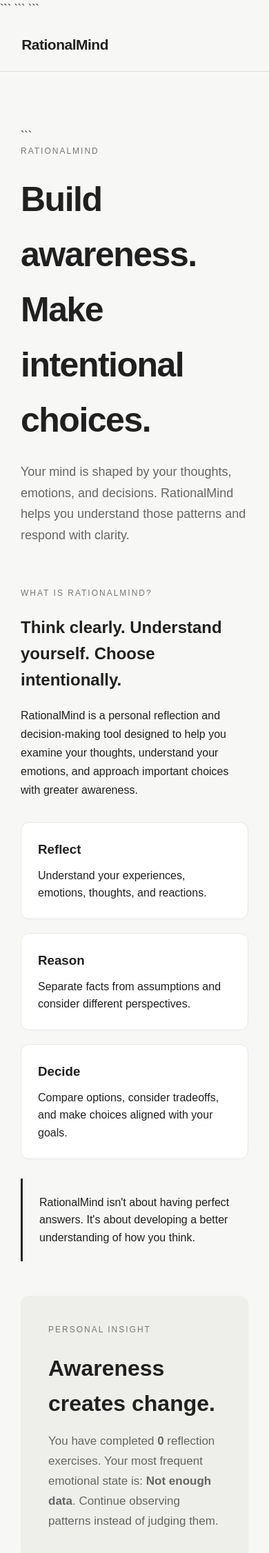
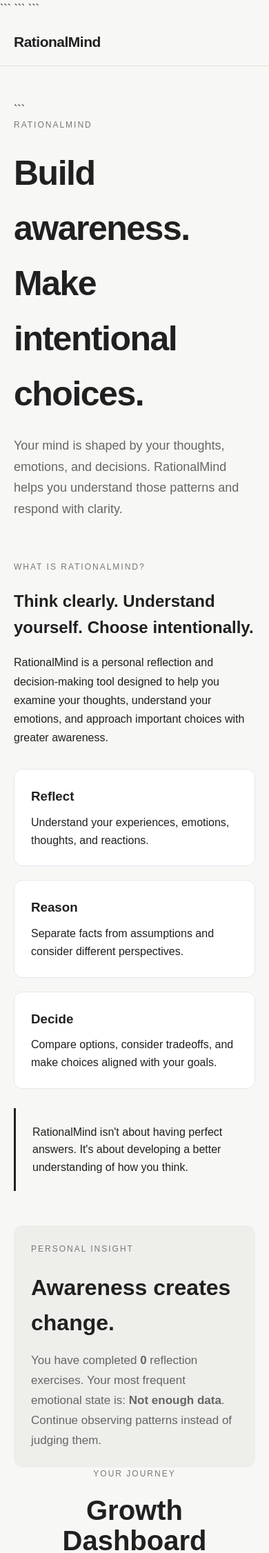
Before and after one commit to Kwakita123/RationalMind, a Flask app: page /dashboard in a window 390 px wide; the page is wider, and only the part inside the window is pictured. Shown: the top 2252 px of that part at 69% size. Run offline with Flask 3, Linux system fonts and the light colour scheme; the visitor is signed in with stand-in values (Sample User, id 1); data that the repository does not hold is empty.

Commit message:
Update style.css

```diff
--- a/static/style.css
+++ b/static/style.css
@@ -3508,3 +3508,101 @@ line-height: 1.6;
 .stat-card p {
     margin: 0;
 }
+/* =========================================
+   GLOBAL MOBILE IMPROVEMENTS
+========================================= */
+
+@media (max-width: 700px) {
+
+    body {
+        overflow-x: hidden;
+    }
+
+    nav {
+        padding: 18px 20px;
+    }
+
+    .page-container,
+    .checkin-container,
+    .decision-container,
+    .reset-container,
+    .reflection-container,
+    .explore-container,
+    .dashboard-container,
+    .history-container,
+    .feedback-container {
+        width: 100%;
+        padding-left: 20px;
+        padding-right: 20px;
+        margin-top: 50px;
+        margin-bottom: 50px;
+    }
+
+    .page-container h1 {
+        font-size: 38px;
+        line-height: 1.1;
+    }
+
+    .dashboard-header h1,
+    .reflection-header h1,
+    .decision-header h1,
+    .checkin-header h1,
+    .reset-header h1 {
+        line-height: 1.1;
+    }
+
+    .dashboard-header p:last-child,
+    .reflection-header p:last-child,
+    .decision-header p:last-child,
+    .checkin-header p:last-child,
+    .reset-header p:last-child {
+        font-size: 16px;
+    }
+
+    .page-container form {
+        gap: 8px;
+    }
+
+    .page-container input,
+    .page-container textarea,
+    .checkin-step input:not([type="range"]),
+    .checkin-step textarea,
+    .decision-step input,
+    .decision-step textarea,
+    .option-card input,
+    .option-card textarea {
+        font-size: 16px;
+    }
+
+    .reflection-entry,
+    .history-card,
+    .recent-card,
+    .stat-card,
+    .about-card {
+        width: 100%;
+    }
+
+    .practice-card,
+    .principle-card,
+    .insight-card,
+    .checkin-result,
+    .decision-result {
+        padding: 25px;
+    }
+
+    .rating-options {
+        flex-direction: column;
+        gap: 10px;
+    }
+
+    .rating-options label {
+        width: 100%;
+    }
+
+    button,
+    .primary-button,
+    .secondary-button {
+        max-width: 100%;
+    }
+
+}
```
